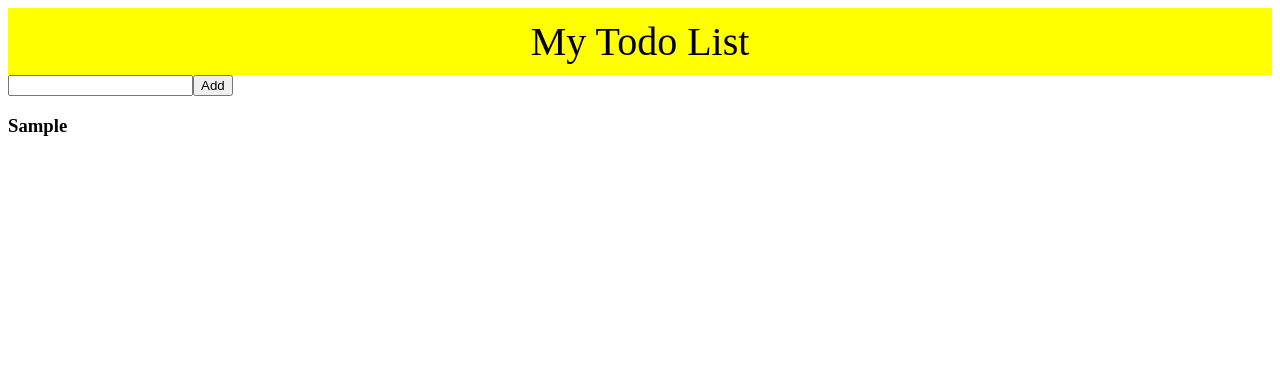
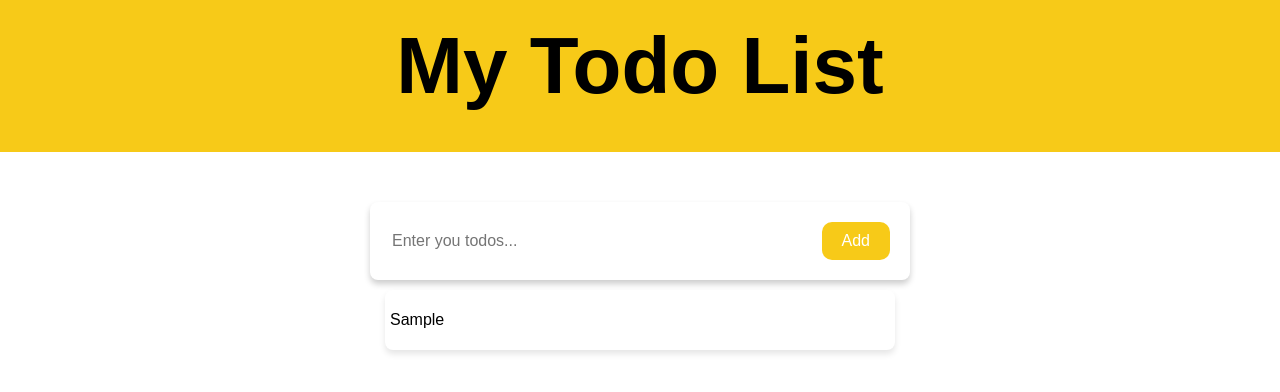
Before and after one commit to akimmk/to-do-list, a React (Vite) app in the folder todoapp/: page / in a window 1280 px wide. Both pictures are taken after typing "Sample" into the empty fields and a click on the button "Add". Shown: the top 392 px of the page. Built offline with nearby package versions, Linux system fonts and the light colour scheme.

Commit message:
Style add to the forma and organize the files in separate files

```diff
--- a/todoapp/src/App.css
+++ b/todoapp/src/App.css
@@ -1,4 +1,4 @@
 body{
-    margin: 0;
+    margin: 0px;
     font-family: sans-serif;
 }
--- a/todoapp/src/App.jsx
+++ b/todoapp/src/App.jsx
@@ -1,7 +1,6 @@
-import { useState } from "react";
 import Todo from "./component/Todo";
 import Heading from "./component/Heading";
-import './App';
+import './App.css';
 
 function App() {
   return (
--- /dev/null
+++ b/todoapp/src/component/Form.jsx
@@ -0,0 +1,25 @@
+import { useState } from "react";
+import styles from './style/form.module.css';
+
+export default function Form({todos ,setTodos}) {
+    const [todo, setTodo] = useState("");
+
+    function handelSubmit(e) {
+      e.preventDefault();
+      setTodos([...todos, todo]);
+      setTodo("");
+    }
+  return (
+    <form className={styles.formInput} onSubmit={handelSubmit}>
+       <div className={styles.container}>
+      <input className={styles.inputField}
+        type="text" placeholder="Enter you todos..."
+        onChange={(e) => setTodo(e.target.value)}
+        value={todo}
+      />
+      <button className={styles.btn} type="submit">Add</button>
+      </div>
+    </form>
+
+  );
+}
--- a/todoapp/src/component/Todo.jsx
+++ b/todoapp/src/component/Todo.jsx
@@ -1,27 +1,13 @@
 import { useState } from "react";
-import Todolist from "./Todolist";
+import Form from "./Form";
+import TodoList from "./Todolist";
 
 export default function Todo() {
-  const [todo, setTodo] = useState("");
   const [todos, setTodos] = useState([]);
-  function handelSubmit(e) {
-    e.preventDefault();
-    setTodos([...todos, todo]);
-    setTodo("");
-  }
   return (
     <div className="App">
-      <form onSubmit={handelSubmit}>
-        <input
-          type="text"
-          onChange={(e) => setTodo(e.target.value)}
-          value={todo}
-        />
-        <button type="submit">Add</button>
-      </form>
-      {todos.map((item) => (
-        <Todolist key={item} item={item} />
-      ))}
+     <Form todos={todos} setTodos={setTodos}/>
+     <TodoList todos={todos}/>
     </div>
   );
 }
--- /dev/null
+++ b/todoapp/src/component/TodoItem.jsx
@@ -0,0 +1,7 @@
+import styles from './style/todoitem.module.css';
+
+export default function TodoItem({item}) {
+    return <div className={styles.container}>
+      <h3 className={styles.todoItems}>{item}</h3>
+    </div>;
+  }
--- a/todoapp/src/component/Todolist.jsx
+++ b/todoapp/src/component/Todolist.jsx
@@ -1,5 +1,9 @@
-export default function Todolist({item}) {
-  return <div>
-    <h3>{item}</h3>
-  </div>;
+import TodoItem from "./TodoItem";
+
+export default function TodoList({todos}){
+  return (<div>
+    {todos.map((item) => (
+    <TodoItem key={item} item={item} />
+  ))}
+  </div>);
 }
--- a/todoapp/src/component/heading.module.css
+++ b/todoapp/src/component/heading.module.css
@@ -1,6 +1,8 @@
 .header{
-    background-color: yellow;
-    font-size: 40px;
+    background-color: #f7ca18;
+    font-size: 80px;
     text-align: center;
-    padding: 10px;
+    padding: 20px;
+    padding-bottom: 40px;
+    font-weight: bold;
 }
--- /dev/null
+++ b/todoapp/src/component/style/form.module.css
@@ -0,0 +1,34 @@
+.formInput{
+    background-color: white;
+    border-radius: 8px;
+    width: 500px;
+    margin: 0 auto;
+    margin-top: 50px;
+    padding: 20px;
+    box-shadow: 0 4px 6px rgb(0,0,0,0.2);
+}
+.inputField{
+    display: block;
+    border: none;
+    width: 100%;
+    font-size: 16px;
+
+}
+.inputField:focus{
+    outline: none;
+}
+
+.container{
+    display: flex;
+}
+
+.btn{
+    display: inline-block;
+    border: none;
+    color: white;
+    font-size: 16px;
+    padding: 10px 20px;
+    border-radius: 10px;
+    cursor: pointer;
+    background-color: #f7ca18;
+}
--- /dev/null
+++ b/todoapp/src/component/style/todoitem.module.css
@@ -0,0 +1,14 @@
+.container{
+    display: block;
+    width: 500px;
+    margin: 0 auto;
+    background-color: rgb(255, 255, 255);
+    margin-top: 10px;
+    padding: 5px;
+    border-radius: 8px;
+    box-shadow: 0 4px 6px rgb(0,0,0,0.1);
+}
+.todoItems{
+    font-size: 16px;
+    font-weight: 300;
+}
```
